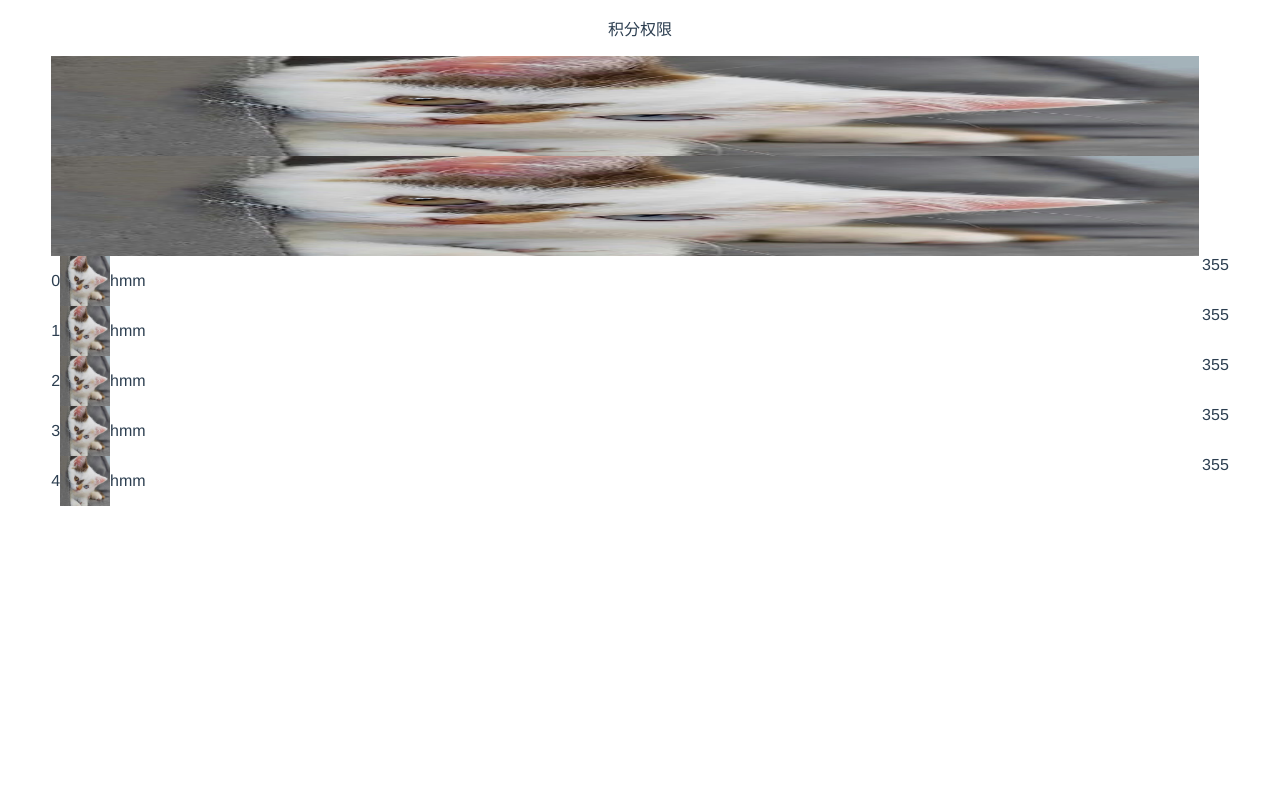
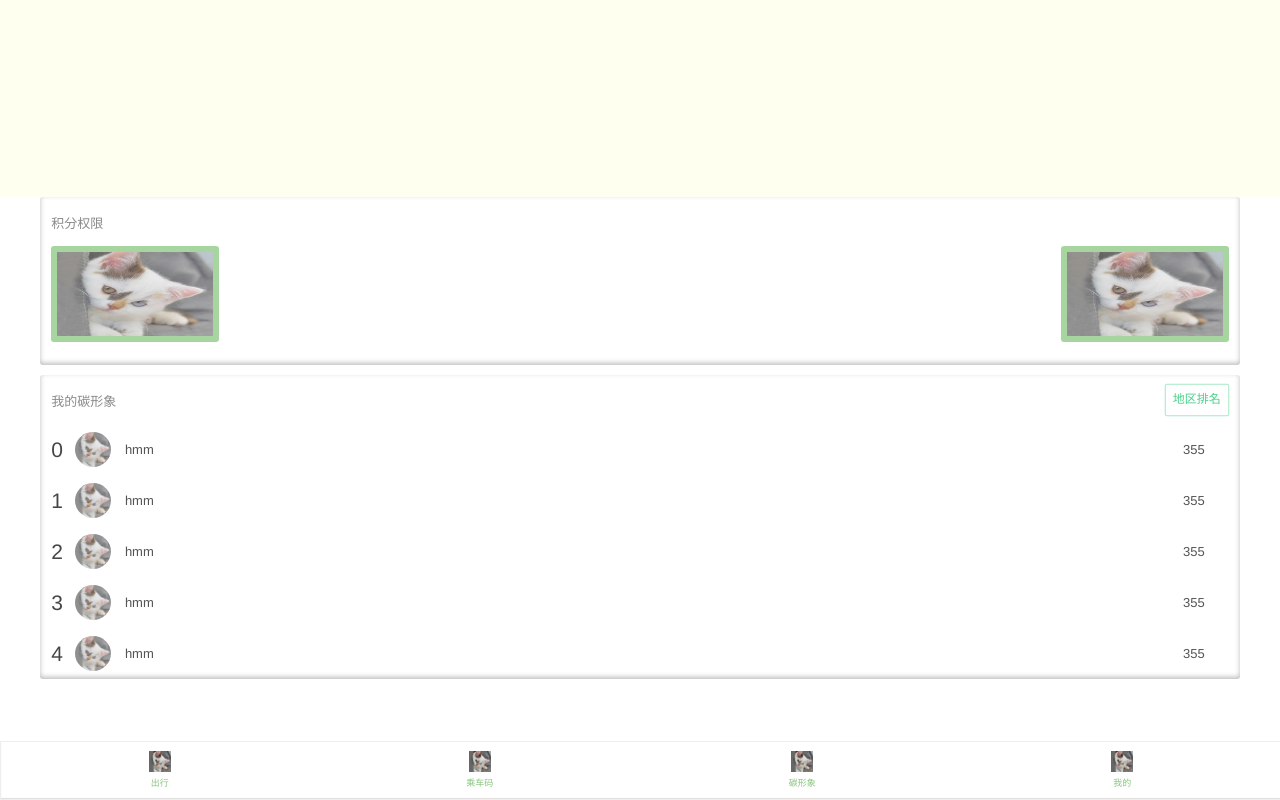
Before and after one commit to rubtuc/yt, a Vue app: page /#/ in a window 1280 px wide. Built offline with nearby package versions, Linux system fonts and the light colour scheme.

Commit message:
碳形象2

```diff
--- a/src/views/Home.vue
+++ b/src/views/Home.vue
@@ -1,24 +1,55 @@
 <template>
   <div class="home">
-    <div class="page-body">
+
 <!--    <HelloWorld msg="Welcome to Your Vue.js App"/>-->
+      <div class="top-cell"></div>
+      <div style="display: flex;justify-content: center">
+        <div class="second-cell">
           <p class="title">积分权限</p>
-    <div>
+          <div class="second-content">
             <img src="../../images/cat.jpg" class="entry">
             <img src="../../images/cat.jpg" class="entry">
           </div>
-
+        </div>
+      </div>
+      <div style="display: flex;justify-content: center;margin-top: 10px">
+        <div class="second-cell" style="height: auto;">
+        <div class="second-title">
+          <p class="title">我的碳形象</p>
+          <van-button plain hairline type="primary" size="small">地区排名</van-button>
+        </div>
         <div v-for="item in rankList" :key="item.id" class="rank-cell">
           <div class="user-info">
-        <p>{{item.id}}</p>
+            <p class="user-id">{{item.id}}</p>
             <img :src="item.img" class="user-img">
-        <p>{{item.username}}</p>
+            <p class="user">{{item.username}}</p>
           </div>
-      <div class="score">{{item.score}}</div>
+          <div class="user" style="margin-right: 24px">{{item.score}}</div>
+        </div>
+        </div>
+      </div>
+      <div class="nav">
+        <div>
+          <img src="../../images/cat.jpg" class="icon">
+          <p class="icon-text">出行</p>
+        </div>
+        <div>
+          <img src="../../images/cat.jpg" class="icon">
+          <p class="icon-text">乘车码</p>
+        </div>
+        <div>
+          <img src="../../images/cat.jpg" class="icon">
+          <p class="icon-text">碳形象</p>
+        </div>
+        <div>
+          <img src="../../images/cat.jpg" class="icon">
+          <p class="icon-text">我的</p>
         </div>
 
       </div>
+
     </div>
+
 </template>
 
 <script>
@@ -39,25 +70,91 @@ export default {
 }
 </script>
 <style>
-  .page-body{
+  .icon{
+    width: 22px;
+    height: 21px;
+  }
+  .icon-text{
+    font-size: 9px;
+    color: #87c67d;
+    margin: 0;
+  }
+  .nav{
+    width: 100%;
+    height: 48px;
+    padding: 9px 0 0 0 ;
+    background-color: #ffffff;
+    box-shadow: inset 0px -1px 1px 0px
+    rgba(36, 19, 16, 0.14);
+    border: solid 1px rgba(135, 135, 135, 0.14);
+    display: flex;
+    justify-content: space-around;
+    position: fixed;
+    bottom: 0;
+  }
+  .top-cell{
+    height: 197px;
+    width: 100%;
+    background-color: ivory;
+  }
+  .second-cell{
     width: 92%;
-    margin-left: 4%;
+    height: 168px;
+    padding: 0 11px 0 11px;
+    background-color: #ffffff;
+    box-shadow: inset 0px -2px 5px 0px
+    rgba(0, 0, 0, 0.35);
+    border-radius: 3px;
+    opacity: 0.73;
+    justify-content: center;
+    text-align: left;
+  }
+  .title{
+    font-size: 13px;
+    line-height: 24px;
+    color: #5f605f;
+    margin: 15px 0 10px 0;
+    align-items: flex-start;
+
+  }
+  .second-title{
+    display: flex;
+    justify-content: space-between;
+    align-content: center;
+    align-items: center;
+  }
+  .second-content{
+    display: flex;
+    justify-content: space-between;
+  }
+  .user-id{
+    font-size: 21px;
+    color: #030303;
+    margin: 0;
   }
   .user-img{
-    width: 50px;
-    height: 50px;
+    width: 36px;
+    height: 35px;
+    border-radius: 50%;
+    margin: 8px 14px 8px 12px;
   }
   .rank-cell{
     display: flex;
     justify-content: space-between;
+    align-items: center;
+  }
+  .user{
+    font-size: 13px;
+    color: #141514;
   }
   .user-info{
     display: flex;
+    align-items: center;
   }
   .entry{
-    display: flex;
-    justify-content: space-between;
-    width:calc(100% - 30px);
-    height: 100px;
+    width: 156px;
+    height: 84px;
+    border: 6px solid #87c67d;
+    border-radius: 3px;
   }
 </style>
```
Lines whose indentation alone changed are shown as unchanged.
